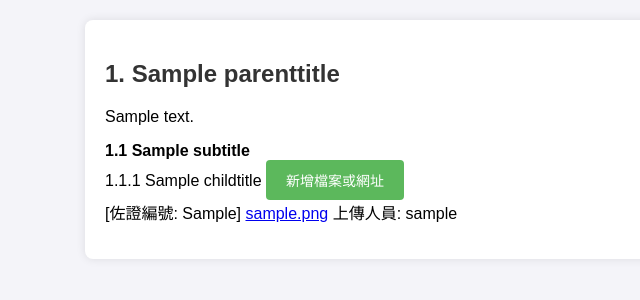
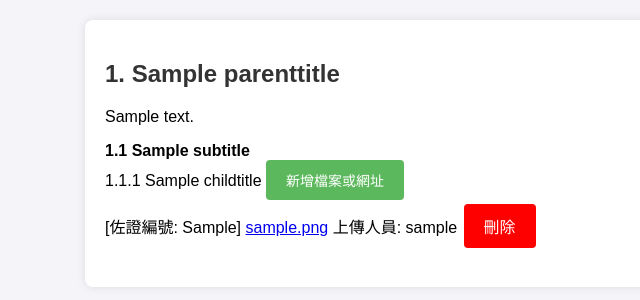
Before and after one commit to QuenHengLee/rd_depart_web_project, a Django app: page /parent_titles/1/ in a window 1280 px wide. Shown: the part 38-338 px from the top of the page, without its empty margins (135-775 px from the left). Run offline with Django 3.2, Linux system fonts and the light colour scheme; a user stored in the database is signed in; tables that the repository leaves empty hold one stand-in row (values such as "Sample post").

Commit message:
新增刪出檔案功能

```diff
--- a/rd_web/myapp/models.py
+++ b/rd_web/myapp/models.py
@@ -3,7 +3,7 @@ from django.contrib.auth.models import User
 
 class ParentTitle(models.Model):
     id = models.AutoField(primary_key=True)
-    parent_no = models.IntegerField()
+    parent_no = models.IntegerField(unique=True)
     title = models.CharField(max_length=255)
     description = models.TextField()
 
@@ -14,27 +14,38 @@ class SubTitle(models.Model):
     id = models.AutoField(primary_key=True)
     sub_no = models.IntegerField()
     title = models.CharField(max_length=255)
-    parent_id = models.ForeignKey(ParentTitle, on_delete=models.CASCADE)
+    parent_title = models.ForeignKey(ParentTitle, on_delete=models.CASCADE, related_name='subtitles')
 
     def __str__(self):
         return self.title
+
+    class Meta:
+        constraints = [
+            models.UniqueConstraint(fields=['parent_title', 'sub_no'], name='unique_subtitle')
+        ]
 
 class ChildTitle(models.Model):
     id = models.AutoField(primary_key=True)
     child_no = models.IntegerField()
     title = models.CharField(max_length=255)
-    sub_id = models.ForeignKey(SubTitle, on_delete=models.CASCADE)
+    sub_title = models.ForeignKey(SubTitle, on_delete=models.CASCADE, related_name='childtitles', null=True, blank=True)
 
     def __str__(self):
         return self.title
 
+    class Meta:
+        constraints = [
+            models.UniqueConstraint(fields=['sub_title', 'child_no'], name='unique_childtitle')
+        ]
+
+
 class UploadFileList(models.Model):
     id = models.AutoField(primary_key=True)
     key = models.CharField(max_length=255, default="0.0")
-    file_name = models.FileField(upload_to='uploads/')
+    file_name = models.FileField(upload_to='uploads/', blank=True, null=True)
     url = models.URLField(blank=True, null=True)
     file_description = models.TextField()
-    child_id = models.ForeignKey(ChildTitle, on_delete=models.CASCADE)
+    child = models.ForeignKey(ChildTitle, on_delete=models.CASCADE, related_name='uploadfiles')
     uploaded_by = models.ForeignKey(User, on_delete=models.CASCADE)
 
     def __str__(self):
--- a/rd_web/myapp/static/css/style.css
+++ b/rd_web/myapp/static/css/style.css
@@ -1,3 +1,21 @@
+.red-button {
+    background-color: red;
+    color: white;
+    border: none;
+    padding: 10px 20px;
+    text-align: center;
+    text-decoration: none;
+    display: inline-block;
+    font-size: 16px;
+    margin: 4px 2px;
+    cursor: pointer;
+    border-radius: 4px;
+}
+
+.red-button:hover {
+    background-color: darkred;
+}
+
 body {
     font-family: Arial, sans-serif;
     background-color: #f4f4f9;
--- a/rd_web/myapp/templates/parent_title_detail.html
+++ b/rd_web/myapp/templates/parent_title_detail.html
@@ -1,5 +1,4 @@
 {% load static %}
-
 <!DOCTYPE html>
 <html lang="en">
 
@@ -7,7 +6,7 @@
     <meta charset="UTF-8">
     <meta name="viewport" content="width=device-width, initial-scale=1.0">
     <title>{{ parent_title.title }}</title>
-    <link rel="stylesheet" href="{% static 'css/style.css' %}">
+    <link rel="stylesheet" href="{% static 'css/style.css' %}?v=1">
 </head>
 
 <body>
@@ -32,11 +31,11 @@
             <h1>{{ parent_title.id }}. {{ parent_title.title }}</h1>
             <p>{{ parent_title.description }}</p>
             <ul class="parent-list">
-                {% for sub_title in parent_title.subtitle_set.all %}
+                {% for sub_title in parent_title.subtitles.all %}
                 <li class="sub-title">
                     <strong>{{ parent_title.id }}.{{ forloop.counter }} {{ sub_title.title }}</strong>
                     <ul class="child-list">
-                        {% for child_title in sub_title.childtitle_set.all %}
+                        {% for child_title in sub_title.childtitles.all %}
                         <li class="child-title">
                             {{ parent_title.id }}.{{ sub_title.id }}.{{ child_title.id }} {{ child_title.title }}
                             <button class="open-modal" data-child-id="{{ child_title.id }}">新增檔案或網址</button>
@@ -94,12 +93,13 @@
                                                 <button type="submit">Upload</button>
                                             </div>
                                         </form>
+
                                     </div>
                                 </div>
                             </div>
                             <!-- 顯示上傳的檔案 -->
                             <ul class="file-list">
-                                {% for file in child_title.uploadfilelist_set.all %}
+                                {% for file in child_title.uploadfiles.all %}
                                 <li>
                                     [佐證編號: {{ file.key }}]
                                     {% if file.file_name %}
@@ -108,6 +108,11 @@
                                     <a href="{{ file.url }}" target="_blank">{{ file.file_description }}</a>
                                     {% endif %}
                                     <span>上傳人員: {{ file.uploaded_by.username }}</span>
+                                    <form method="post" action="{% url 'delete_upload_file' file.id %}"
+                                        style="display:inline;">
+                                        {% csrf_token %}
+                                        <button type="submit" class="red-button">刪除</button>
+                                    </form>
                                 </li>
                                 {% endfor %}
                             </ul>
--- a/rd_web/myapp/urls.py
+++ b/rd_web/myapp/urls.py
@@ -6,4 +6,6 @@ urlpatterns = [
     path('books/', views.book_list, name='book_list'),
     path('parent_titles/', views.parent_title_list, name='parent_title_list'),
     path('parent_titles/<int:parent_id>/', views.parent_title_detail, name='parent_title_detail'),
+    path('delete_upload_file/<int:file_id>/', views.delete_upload_file, name='delete_upload_file'),
+
 ]
--- a/rd_web/myapp/views.py
+++ b/rd_web/myapp/views.py
@@ -19,7 +19,8 @@ def parent_title_detail(request, parent_id):
         if form.is_valid() and child_id:
             upload = form.save(commit=False)
             upload.uploaded_by = request.user
-            upload.child_id = get_object_or_404(ChildTitle, id=child_id)
+            # 設置 child_id 為 ChildTitle 的 ID
+            upload.child = get_object_or_404(ChildTitle, id=child_id)  # 這裡設置的是 child，而不是 child_id
             upload.save()
             return redirect('parent_title_detail', parent_id=parent_id)
 
@@ -30,6 +31,16 @@ def parent_title_detail(request, parent_id):
     })
 
 @login_required
+def delete_upload_file(request, file_id):
+    file = get_object_or_404(UploadFileList, id=file_id)
+
+    # 更新此處以引用正確的外鍵屬性
+    parent_id = file.child.sub_title.parent_title.id
+    file.delete()
+
+    return redirect('parent_title_detail', parent_id=parent_id)
+
+@login_required
 def parent_title_list(request):
     parent_titles = ParentTitle.objects.all()
     return render(request, 'parent_title_list.html', {'parent_titles': parent_titles})
```
Also changed, not shown: rd_web/myapp/migrations/0005_uploadfilelist_url.py (added), rd_web/myapp/migrations/0006_uploadfilelist_key.py (added), rd_web/myapp/migrations/0007_auto_20240619_0932.py (added), rd_web/myapp/migrations/0008_auto_20240619_0949.py (added).
